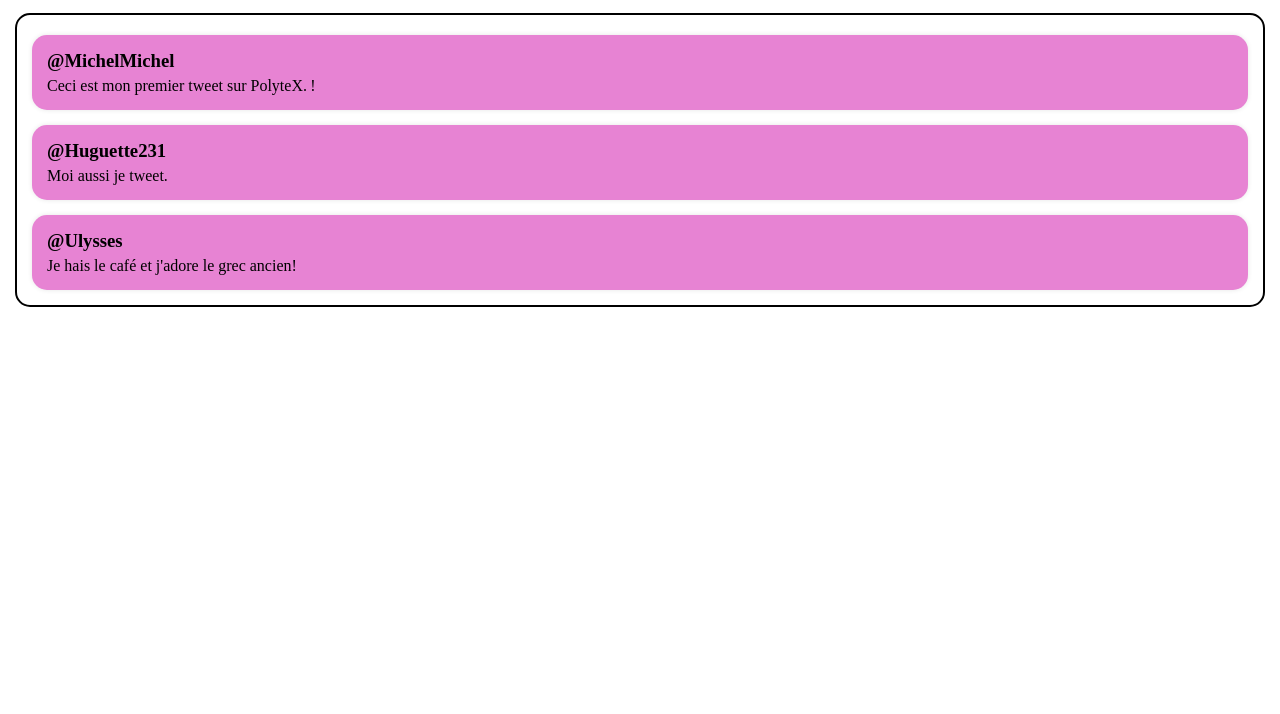
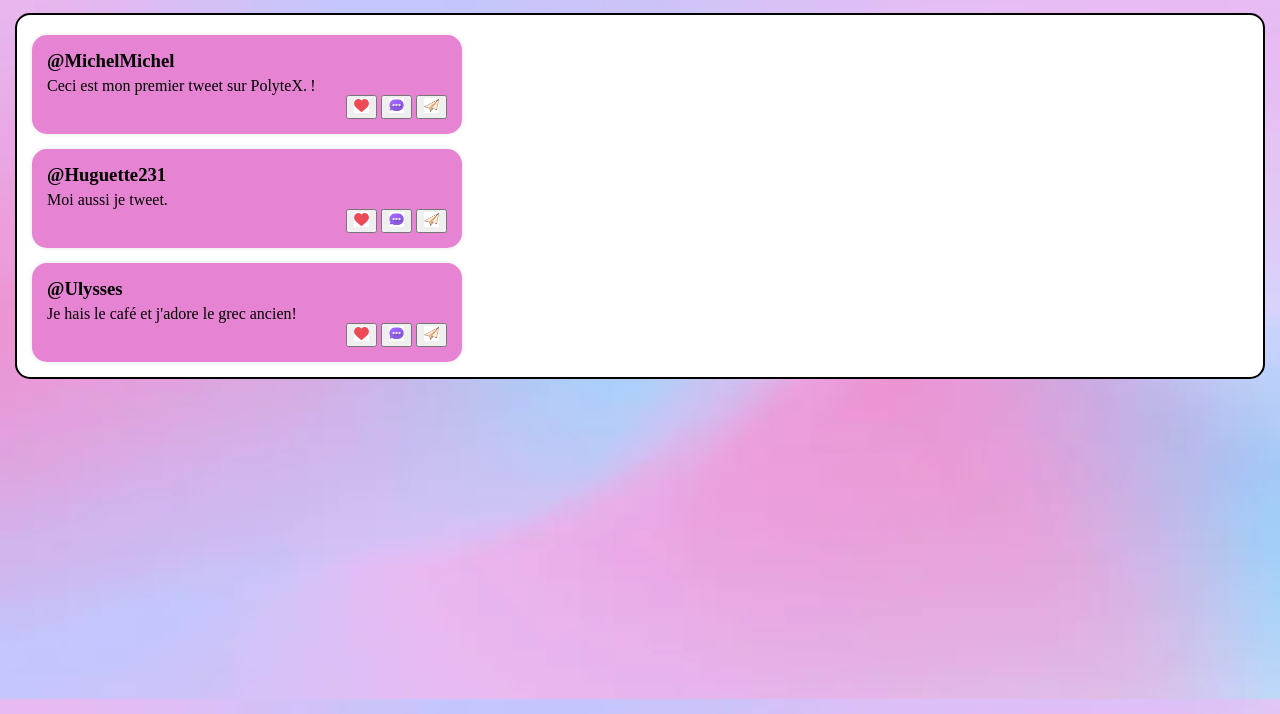
Before and after one commit to JinxYTW/projet_devops-ilia-2024-5, a website: page frontend/src/pages/mainfeed.html in a window 1280 px wide. Shown: the part 101-815 px from the top of the page. Drawn offline with Linux system fonts and the light colour scheme.

Commit message:
Ajout du JS et modifs mineures
Ajout du JS pour renvoyer aux détails du tweets(réponses) quand on clique dessus, et modification de la taille des tweets, ajout des réactions, et modifs des chemins.

```diff
--- /dev/null
+++ b/frontend/src/js/mainfeed.js
@@ -0,0 +1,8 @@
+document.addEventListener("DOMContentLoaded", () => {
+  const tweets = document.querySelectorAll(".tweet");
+  tweets.forEach((tweet) => {
+    tweet.addEventListener("click", () => {
+      window.location.href = "./conversations.html";
+    });
+  });
+});
--- a/frontend/src/pages/mainfeed.html
+++ b/frontend/src/pages/mainfeed.html
@@ -19,22 +19,60 @@
         </div>
         <div id="monProfil">
             <a href=""><h2 id="monNom">Huguette231</h2></a>
-            <img id="maPhoto" src="data/huguette.avif">
+            <img id="maPhoto" src="../../data/huguette.avif">
         </div>
     </div>
+
     <div id="zoneTweets">
         <div class="tweet">
             <h3>@MichelMichel</h3>
             <p>Ceci est mon premier tweet sur PolyteX. !</p>
+            <div id="zoneInterraction">
+                <button id="likeButton">
+                    <img id="like" src="../../data/coeur.png" />
+                </button>
+                <button id="commentButton">
+                    <img id="commentaire" src="../../data/commentaire.jpeg" />
+                </button>
+                <button id="shareButton">
+                    <img id="share" src="../../data/partage.png" />
+                </button>
+            </div>
         </div>
+
         <div class="tweet">
             <h3>@Huguette231</h3>
             <p>Moi aussi je tweet. </p>
+            <div id="zoneInterraction">
+                <button id="likeButton">
+                    <img id="like" src="../../data/coeur.png" />
+                </button>
+                <button id="commentButton">
+                    <!-- Correction du chemin si nécessaire -->
+                    <img id="commentaire" src="../../data/commentaire.jpeg" />
+                </button>
+                <button id="shareButton">
+                    <img id="share" src="../../data/partage.png" />
+                </button>
+            </div>
         </div>
+
         <div class="tweet">
             <h3>@Ulysses</h3>
             <p>Je hais le café et j'adore le grec ancien!</p>
+            <div id="zoneInterraction">
+                <button id="likeButton">
+                    <img id="like" src="../../data/coeur.png" />
+                </button>
+                <button id="commentButton">
+                    <img id="commentaire" src="../../data/commentaire.jpeg" />
+                </button>
+                <button id="shareButton">
+                    <img id="share" src="../../data/partage.png" />
+                </button>
+            </div>
         </div>
     </div>
+    <script src="../js/mainfeed.js"></script>
 </body>
 </html>
--- a/frontend/src/styles/mainfeed.css
+++ b/frontend/src/styles/mainfeed.css
@@ -1,5 +1,5 @@
 body {
-    background-image: url('../data/fontpotentiel.jpg');
+    background-image: url('../../data/fontpotentiel.jpg');
     background-attachment: fixed;
     background-size: cover;
     background-position: bottom center;
@@ -81,6 +81,31 @@ body {
     right: 95px;
     top: 180px;
 }
+#zoneInterraction{
+
+    text-align: end;
+}
+
+#like {
+
+    width: 15px;
+    height: 15px;
+
+}
+
+#commentaire {
+
+    width: 15px;
+    height: 15px;
+
+}
+
+#share {
+
+    width: 15px;
+    height: 15px;
+
+}
 
 #zoneTweets {
     margin: 15px;
@@ -101,6 +126,7 @@ body {
     transition: background-color 0.3s ease, transform 0.3s ease;
     cursor: pointer;
     box-shadow: 0 0 5px rgba(0,0,0,0.1);
+    width: 400px;
 }
 
 .tweet:hover {
@@ -116,3 +142,9 @@ body {
 .tweet p {
     margin: 0;
 }
+
+.tweet:hover {
+    background-color: rgb(226, 85, 198);
+    transform: scale(1.02);
+    box-shadow: 0 0 10px rgba(0,0,0,0.15);
+}
```
